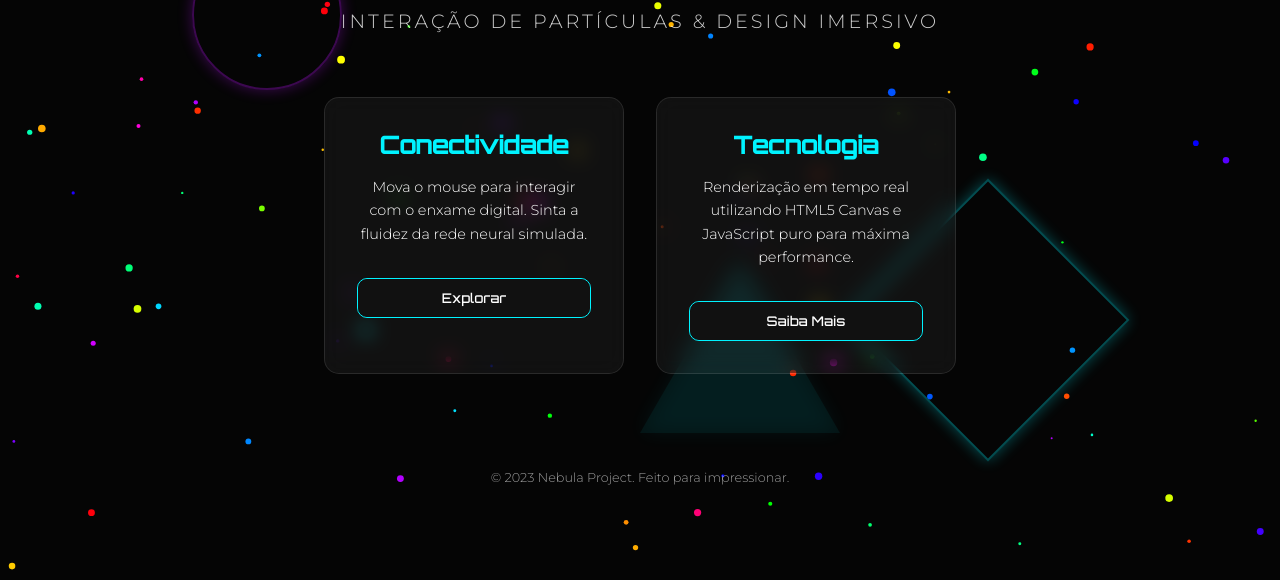
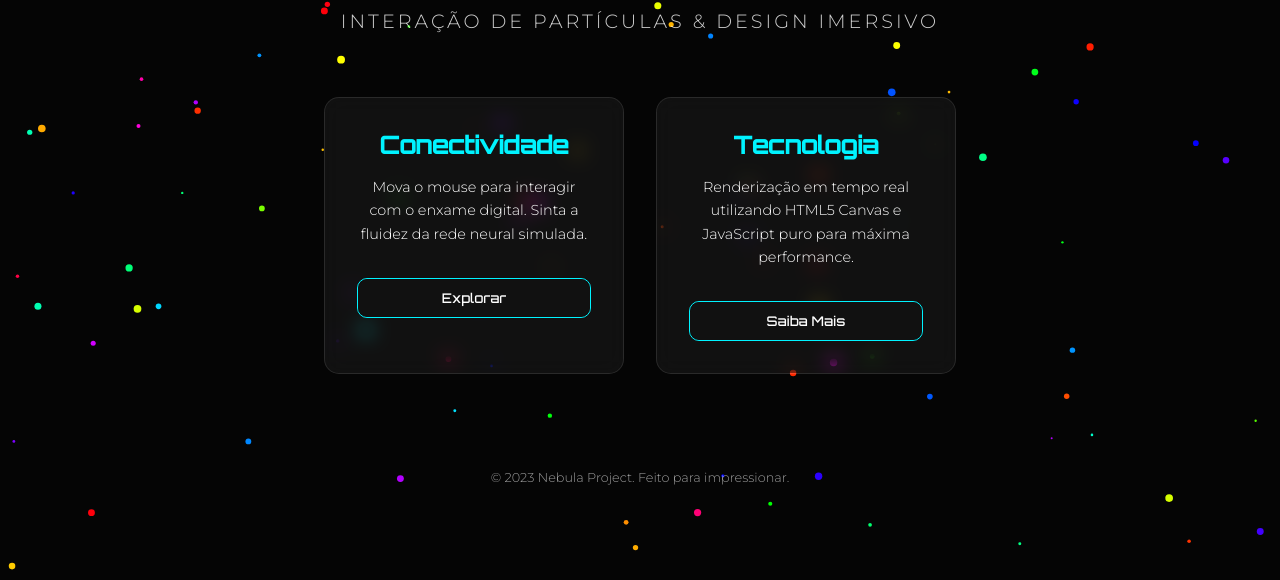
Before and after one commit to gabrielyogi-max/verbosenew, a plain HTML site: page index.html in a window 1280 px wide. Shown: the part 220-800 px from the top of the page. Drawn offline with Linux system fonts and the light colour scheme.

Commit message:
Add files via upload

```diff
--- a/index.html
+++ b/index.html
@@ -10,11 +10,6 @@
     <link href="https://fonts.googleapis.com/css2?family=Montserrat:wght@300;700&family=Orbitron:wght@500&display=swap" rel="stylesheet">
 </head>
 <body>
-    <div class="parallax-bg">
-        <div class="shape shape-1"></div>
-        <div class="shape shape-2"></div>
-        <div class="shape shape-3"></div>
-    </div>
     <canvas id="particle-canvas"></canvas>
 
     <div class="content-wrapper">
--- a/script.js
+++ b/script.js
@@ -11,10 +11,10 @@ let mouse = {
     radius: 250 // Increased radius for better gravity effect
 }
 
-// Cache Parallax Elements
-const shape1 = document.querySelector('.shape-1');
-const shape2 = document.querySelector('.shape-2');
-const shape3 = document.querySelector('.shape-3');
+let parallax = {
+    x: 0,
+    y: 0
+}
 
 // Handle window resize
 window.addEventListener('resize', function() {
@@ -29,12 +29,13 @@ window.addEventListener('mousemove', function(event) {
     mouse.y = event.clientY;
 
     // Parallax Effect
-    let x = (window.innerWidth - event.pageX * 2) / 100;
-    let y = (window.innerHeight - event.pageY * 2) / 100;
+    // Calculate displacement from center
+    const centerX = window.innerWidth / 2;
+    const centerY = window.innerHeight / 2;
 
-    if(shape1) shape1.style.transform = `translateX(${x}px) translateY(${y}px)`;
-    if(shape2) shape2.style.transform = `translateX(${-x}px) translateY(${-y}px) rotate(45deg)`;
-    if(shape3) shape3.style.transform = `translateX(${x*2}px) translateY(${y*2}px)`;
+    // The further from center, the larger the shift
+    parallax.x = (centerX - mouse.x) / 20; // Divider controls sensitivity
+    parallax.y = (centerY - mouse.y) / 20;
 });
 
 // Handle mouse out
@@ -54,12 +55,11 @@ window.addEventListener('touchmove', function(event) {
     mouse.y = event.touches[0].clientY;
 
     // Parallax for touch
-    let x = (window.innerWidth - event.touches[0].clientX * 2) / 100;
-    let y = (window.innerHeight - event.touches[0].clientY * 2) / 100;
+    const centerX = window.innerWidth / 2;
+    const centerY = window.innerHeight / 2;
 
-    if(shape1) shape1.style.transform = `translateX(${x}px) translateY(${y}px)`;
-    if(shape2) shape2.style.transform = `translateX(${-x}px) translateY(${-y}px) rotate(45deg)`;
-    if(shape3) shape3.style.transform = `translateX(${x*2}px) translateY(${y*2}px)`;
+    parallax.x = (centerX - mouse.x) / 20;
+    parallax.y = (centerY - mouse.y) / 20;
 });
 
 window.addEventListener('touchend', function() {
@@ -84,7 +84,18 @@ class Particle {
     // Method to draw individual particle
     draw() {
         ctx.beginPath();
-        ctx.arc(this.x, this.y, this.size, 0, Math.PI * 2, false);
+        // Add parallax offset based on size (depth)
+        // Larger particles are "closer", so they move MORE (standard parallax)
+        // Or LESS?
+        // In standard parallax:
+        // Foreground moves fast. Background moves slow.
+        // If size = closeness, then:
+        // shift = parallax * size * factor
+
+        let pX = parallax.x * this.size * 0.5;
+        let pY = parallax.y * this.size * 0.5;
+
+        ctx.arc(this.x + pX, this.y + pY, this.size, 0, Math.PI * 2, false);
         ctx.fillStyle = `hsl(${this.hue}, 100%, 50%)`; // Dynamic color
         ctx.fill();
     }
--- a/style.css
+++ b/style.css
@@ -228,53 +228,3 @@ footer {
     h1 { font-size: 3rem; }
     .content-wrapper { gap: 2rem; }
 }
-
-/* Parallax Background */
-.parallax-bg {
-    position: fixed;
-    top: 0;
-    left: 0;
-    width: 100%;
-    height: 100%;
-    z-index: -2; /* Behind canvas (-1) and content */
-    pointer-events: none;
-    overflow: hidden;
-}
-
-.shape {
-    position: absolute;
-    opacity: 0.3;
-    border: 2px solid var(--accent-color);
-    box-shadow: 0 0 15px var(--accent-color);
-}
-
-.shape-1 {
-    top: 20%;
-    left: 15%;
-    width: 150px;
-    height: 150px;
-    border-radius: 50%; /* Circle */
-    border-color: var(--secondary-color);
-    box-shadow: 0 0 15px var(--secondary-color);
-}
-
-.shape-2 {
-    bottom: 20%;
-    right: 15%;
-    width: 200px;
-    height: 200px;
-    transform: rotate(45deg); /* Diamond/Square */
-}
-
-.shape-3 {
-    top: 60%;
-    left: 50%;
-    width: 0;
-    height: 0;
-    border: none;
-    border-left: 100px solid transparent;
-    border-right: 100px solid transparent;
-    border-bottom: 173.2px solid rgba(0, 243, 255, 0.2); /* Triangle */
-    box-shadow: none;
-    filter: drop-shadow(0 0 10px var(--accent-color));
-}
```
